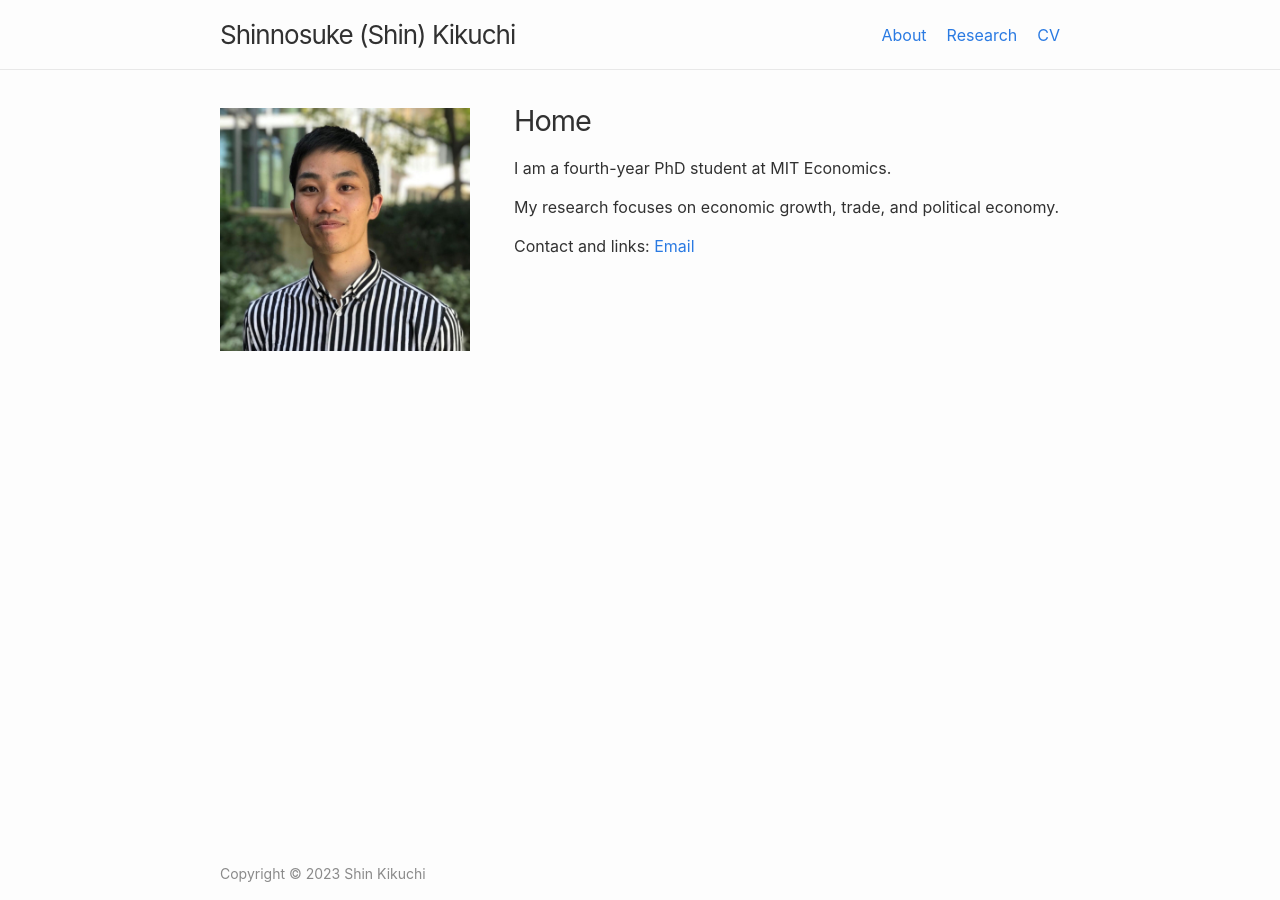
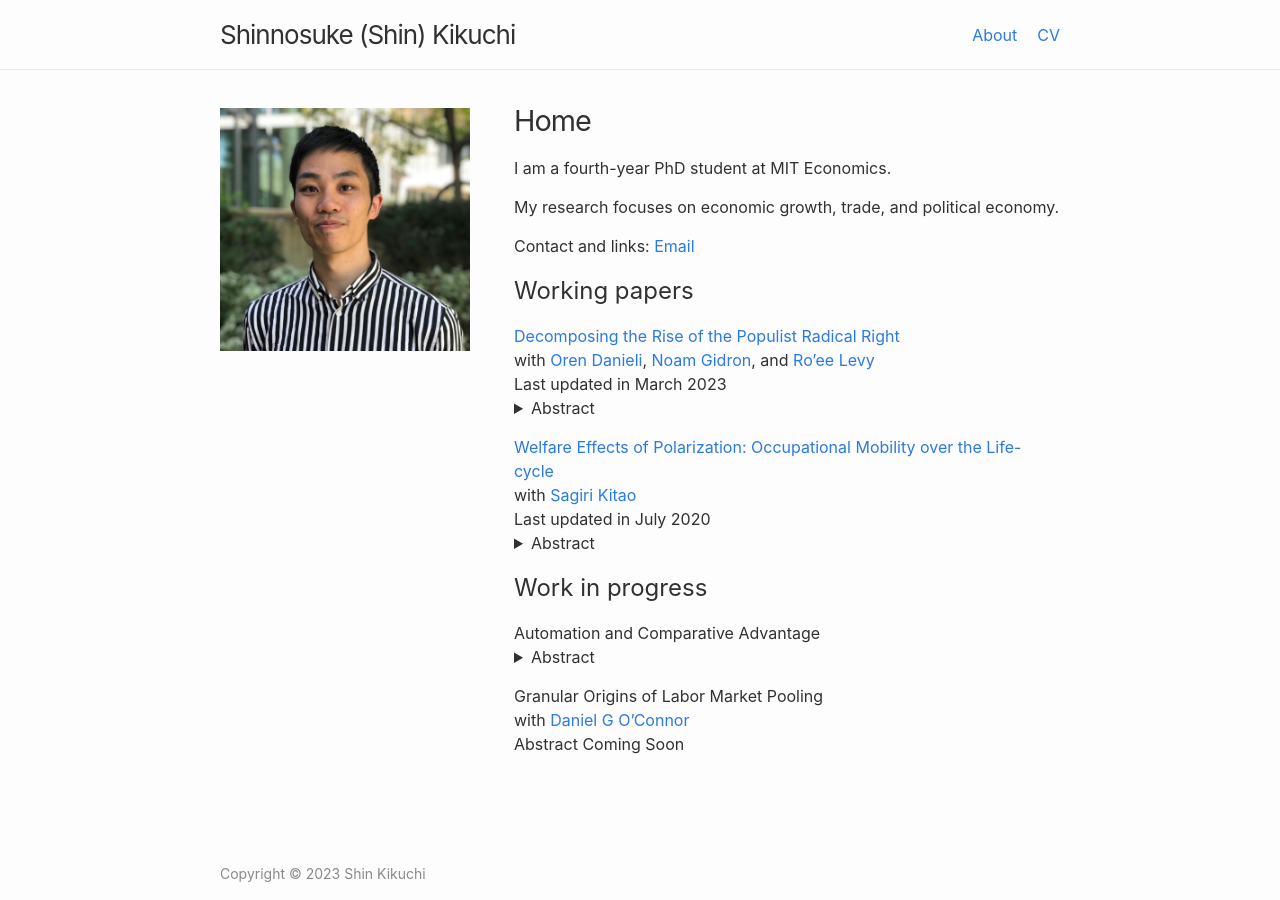
Before and after one commit to shinnkikuchi/shinnkikuchi.github.io, a Jekyll site: the page built from index.md, in a window 1280 px wide. Built offline with Jekyll 4.4.1, drawn with Linux system fonts in a browser that asks for light colours; some of the changed text lies outside the part shown.

Commit message:
drop research page

```diff
--- a/index.md
+++ b/index.md
@@ -12,3 +12,42 @@ My research focuses on economic growth, trade, and political economy.
 
 
 Contact and links: [Email](mailto:skikuchi@mit.edu)
+
+
+## Working papers
+
+<a href="/files/research/DGKL-Populism.pdf" target="_blank">Decomposing the Rise of the Populist Radical Right</a>
+<br>
+with <a href="https://www.orendanieli.com/home" target="_blank">Oren Danieli</a>, <a href="https://scholar.harvard.edu/gidron/home" target="_blank">Noam Gidron</a>, and <a href="https://www.roeelevy.com/" target="_blank">Ro'ee Levy</a><br>
+Last updated in March 2023<br>
+<details style="margin-bottom: 15px; margin-top: -15px">
+	<summary>Abstract</summary>
+
+	Support for populist radical right parties in Europe has dramatically increased in the twenty-first century. We decompose the rise of the populist radical right between 2005 and 2020 into four components: changes in party positions, changes in voter attributes (demographics and opinions), changes in voters' priorities, and a residual. We merge two wide data sets on party positions and voter attributes and estimate voter priorities using a probabilistic voting model. We find that shifts in party positions and changes in voter attributes explain only a negligible part of the rise of populist radical right parties. The primary driver behind the success of these parties lies in voters' changing priorities. Particularly, voters are less likely to decide which party to support based on parties' economic positions. Instead, voters---mainly older, non-unionized, low-educated men---increasingly prioritize nativist cultural issues. This allows populist radical right parties to tap into a pre-existing reservoir of culturally conservative voters.
+
+</details>
+
+
+<a href="/files/research/KK-ROBOT.pdf" target="_blank">Welfare Effects of Polarization: Occupational Mobility over the Life-cycle</a><br>
+with <a href="https://sites.google.com/site/sagirikitao/home" target="_blank">Sagiri Kitao</a><br>
+Last updated in July 2020<br>
+<details style="margin-bottom: 15px; margin-top: -15px">
+	<summary>Abstract</summary>
+
+	What are the welfare effects of polarization: wage and employment losses of middle-class workers relative to low- and high-skill groups? We build a model of overlapping generations who choose consumption, savings, labor supply, and occupations over their life-cycles, and accumulate human capital. We simulate a wage shift observed since the early 1980s and investigate individuals’ responses. Polarization improves welfare of young individuals that are high-skilled, while it hurts low-skilled individuals across all ages and especially younger ones. The gain of the high-skilled is larger for generations entering in later periods, who can fully exploit the rising skill premium.
+
+</details>
+
+
+## Work in progress
+Automation and Comparative Advantage<br>
+<details style="margin-bottom: 15px; margin-top: -15px">
+	<summary>Abstract</summary>
+
+	I study how automation affects comparative advantage. In the past centuries, the initial stages of economic development featured comparative advantage in low-skill-intensive sectors due to low-skill-labor abundance, as predicted by the Heckscher-Ohlin Theorem. I show, however, that this relationship has weakened—or even reversed—in the 21st century. This decoupling/reversal occurs because automation provides developed countries with endogenous comparative advantage in low-skill-intensive sectors. My counterfactual analysis shows that recent developing countries would have specialized in low-skill intensive sectors and enjoyed more gains from trade, as East Asian countries did, without automation in developed countries.
+
+</details>
+
+Granular Origins of Labor Market Pooling<br>
+with  <a href="https://www.danielgoconnor.com" target="_blank">Daniel G O'Connor</a><br>
+Abstract Coming Soon<br>
```
Also changed, not shown: _research.md (renamed from research.md).
